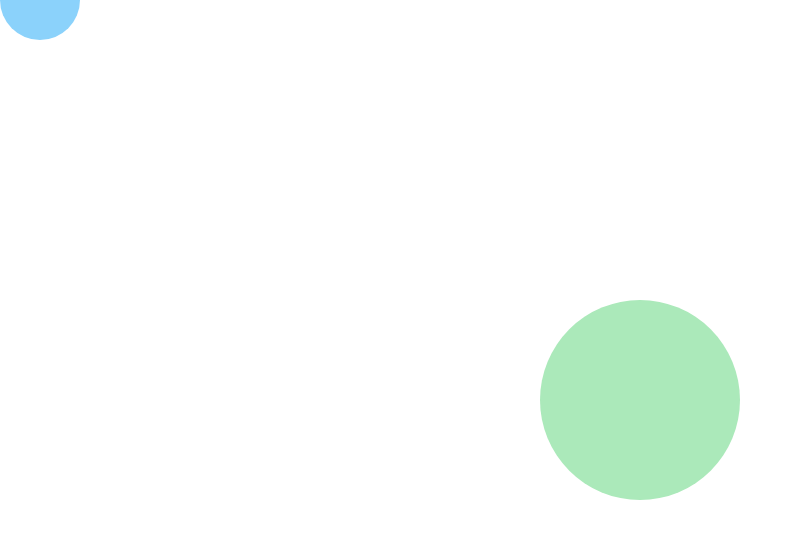
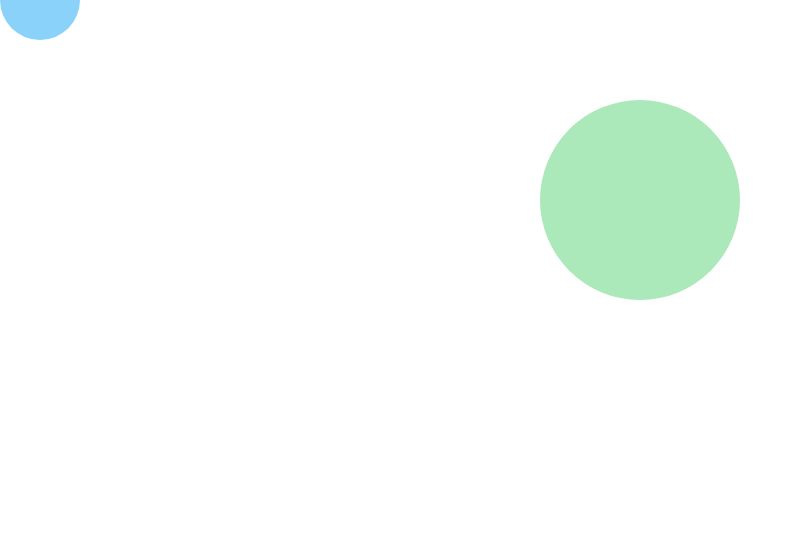
Before and after one commit to juarezRuanCan/joystickA, a plain HTML site: page index.html in a window 1280 px wide. Shown: the whole page, without its empty margins (0-803 px from the left). Drawn offline with Linux system fonts and the light colour scheme.

Commit message:
Update estilos.css

```diff
--- a/estilos.css
+++ b/estilos.css
@@ -7,7 +7,7 @@ body{
     font-family: consola;
 }
 #area{
-    margin-top: 100vh;
+    margin-top: 50vh;
     position: absolute;
     display: flex;
     width: 25vh;
```
